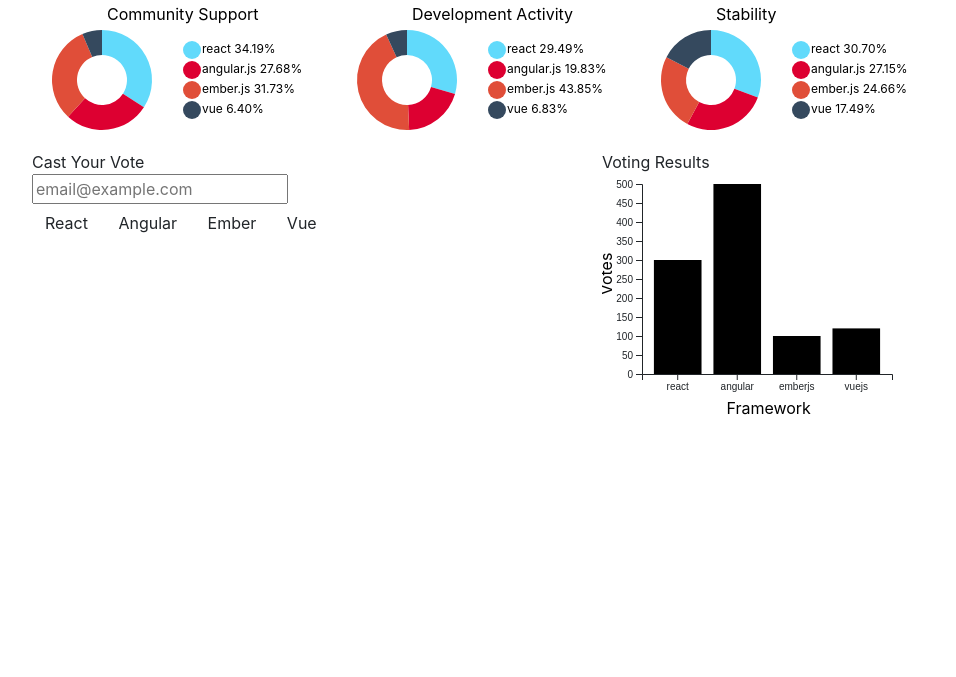
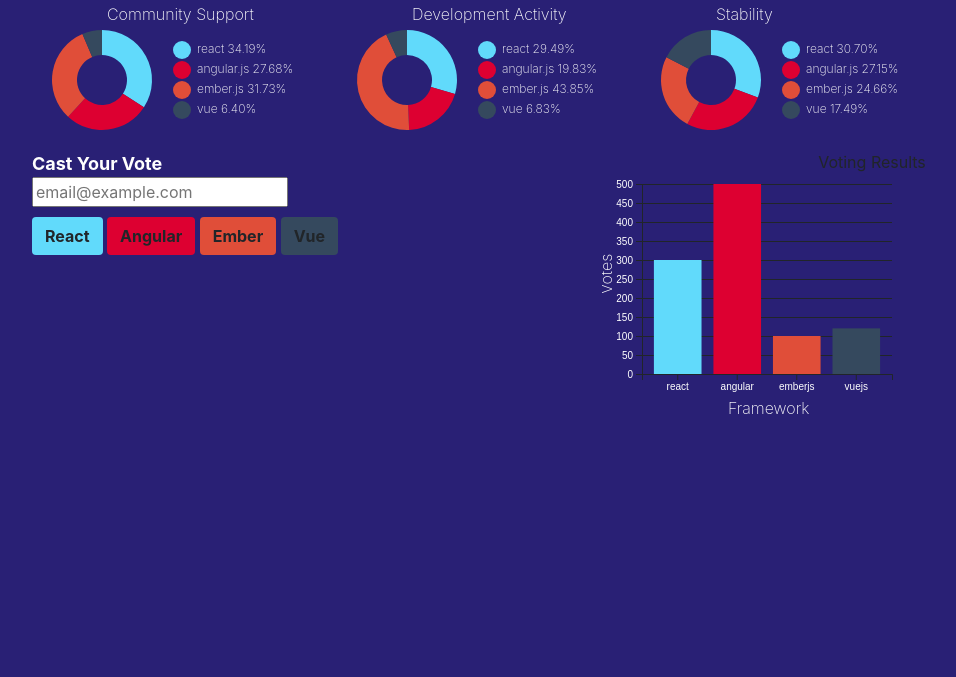
Before and after one commit to bensjones/launchPad, a plain HTML site: page www/index.html in a window 1280 px wide. Shown: the whole page, without its empty margins (53-1009 px from the left). Drawn offline with nearby package versions, Linux system fonts and the light colour scheme.

Commit message:
more layout issues addressed

```diff
--- a/www/arc.js
+++ b/www/arc.js
@@ -90,7 +90,7 @@
     legendG.enter()
       .append('g')
       .attr('transform', (d, i) => {
-        return 'translate(150 , ' + (i * 20 + 40) + ')';
+        return 'translate(140 , ' + (i * 20 + 40) + ')';
       })
       .attr('class', 'legend')
       .append('circle')
@@ -110,7 +110,7 @@
       .append('text')
       .attr('class', 'po-detail')
       .attr('transform', (d, i) => {
-        return 'translate(150 , ' + (i * 20 + 40) + ')';
+        return 'translate(145 , ' + (i * 20 + 40) + ')';
       })
       .style('font-size', 12)
       .attr('y', 10)
--- a/www/bar.js
+++ b/www/bar.js
@@ -37,18 +37,24 @@
         this.chart.append('g')
             .attr('transform', `translate(0, ${this.height})`)
             .call(d3.axisBottom(xScale));
-
+        this.chart.append('g')
+            .attr('class', 'grid')
+            .call(d3.axisLeft()
+                .scale(yScale)
+                .tickSize(-this.width, 0, 0)
+                .tickFormat(''));
         this.chart.selectAll()
             .data(input)
             .enter()
             .append('rect')
             .attr('x', (d) => xScale(d.framework))
+            .attr('class', (d) => d.framework)
             .attr('y', (d) => yScale(d.votes))
             .attr('height', (d) => this.height - yScale(d.votes))
             .attr('width', xScale.bandwidth());
 
         this.svg.append('text')
-            .attr('x', - (this.height / 1.9 ) )
+            .attr('x', - (this.height / 1.9))
             .attr('y', this.margin.top)
             .attr('transform', 'rotate(-90)')
             .attr('text-anchor', 'middle')
@@ -56,8 +62,11 @@
 
         this.svg.append('text')
             .attr('x', this.width / 1.5 + this.margin.bottom)
-            .attr('y',  this.width - this.margin.top)
+            .attr('y', this.width - this.margin.top)
             .attr('text-anchor', 'middle')
             .text('Framework');
+
+
+
     }
 }
--- a/www/index.html
+++ b/www/index.html
@@ -9,7 +9,7 @@
   <!-- Bootstrap CSS -->
   <link rel="stylesheet" href="https://stackpath.bootstrapcdn.com/bootstrap/4.5.0/css/bootstrap.min.css"
     integrity="sha384-9aIt2nRpC12Uk9gS9baDl411NQApFmC26EwAOH8WgZl5MYYxFfc+NcPb1dKGj7Sk" crossorigin="anonymous">
-  <!-- link rel="stylesheet" href="styles.css" -->
+  <link rel="stylesheet" href="styles.css">
 
   <!-- Optional JavaScript -->
   <!-- jQuery first, then Popper.js, then Bootstrap JS -->
@@ -58,12 +58,12 @@
                 </div>
                 <div class="row top-buffer">
                   <div class="col">
-                    <button class="btn btn-react" onclick="Clicked(this);" type="submit" name="submit"
+                    <button class="btn react" onclick="Clicked(this);" type="submit" name="submit"
                       value="React">React</button>
-                    <input class="btn btn-angular" onclick="Clicked(this);" type="submit" name="submit"
+                    <input class="btn angular" onclick="Clicked(this);" type="submit" name="submit"
                       value="Angular" />
-                    <input class="btn btn-ember" onclick="Clicked(this);" type="submit" name="submit" value="Ember" />
-                    <input class="btn btn-vue" onclick="Clicked(this);" type="submit" name="submit" value="Vue" />
+                    <input class="btn emberjs" onclick="Clicked(this);" type="submit" name="submit" value="Ember" />
+                    <input class="btn vuejs" onclick="Clicked(this);" type="submit" name="submit" value="Vue" />
                   </div>
                 </div>
               </form>
@@ -73,7 +73,7 @@
 
         <div class="col-6">
           <div class="row">
-            <div class="col">
+            <div class="col text-center">
               Voting Results
             </div>
           </div>
--- a/www/styles.css
+++ b/www/styles.css
@@ -11,37 +11,45 @@
     font-weight: bold;
 }
 
-.btn-react {
+.react {
     background-color: #61dafb;
+    fill: #61dafb;
 }
-.btn-react:hover {
+.react:hover {
     background-color: #2EA7C8;
     color: white;
+    fill: #2EA7C8;
 }
 
-.btn-angular {
+.angular {
     background-color: #DD0031;
+    fill:#DD0031;
 }
-.btn-angular:hover {
+.angular:hover {
     background-color: #AA0000;
     color: white;
+    fill:#AA0000;
 }
 
-.btn-ember {
+.emberjs {
     background-color: #E04E39;
+    fill:#E04E39;
 }
-.btn-ember:hover {
+.emberjs:hover {
     background-color: #AD1B06;
     color: white;
+    fill:#AD1B06;
 }
 
-.btn-vue {
+.vuejs {
     background-color: #35495e;
+    fill:#35495e;
 }
 
-.btn-vue:hover {
+.vuejs:hover {
     background-color: #02162B;
     color: white;
+    fill:#02162B;
 }
 
 .text-contrast-color {
```
